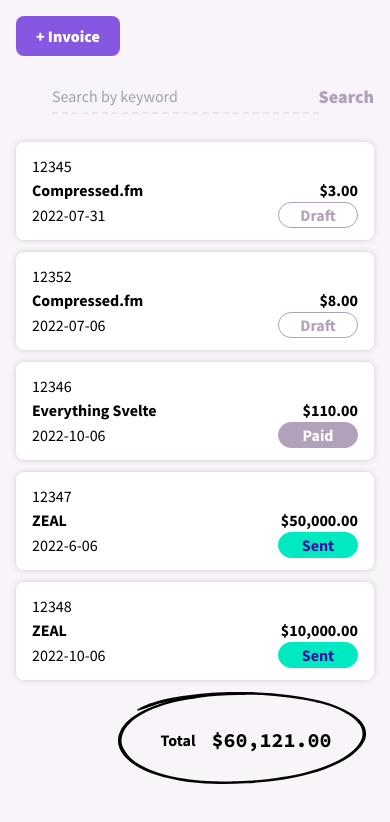
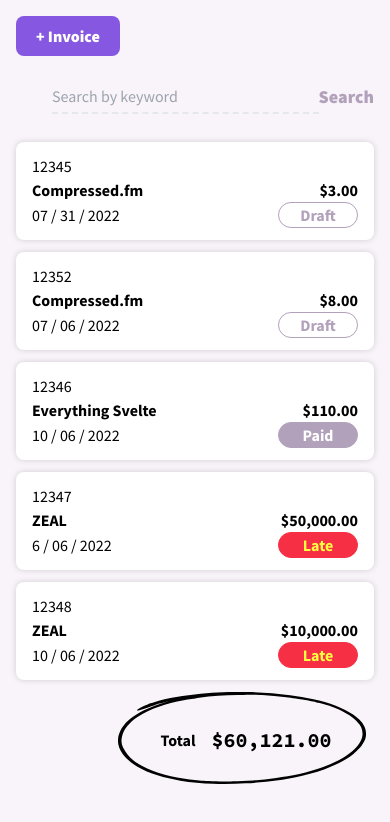
Before and after one commit to KevinCalmant/dollarholler, a SvelteKit app: page /invoices in a window 390 px wide. Shown: the top 822 px of the page. Built offline with nearby package versions, Linux system fonts and the light colour scheme; some icons are missing.

Commit message:
feat: format dates on the dashboard

```diff
--- a/package.json
+++ b/package.json
@@ -26,5 +26,8 @@
 		"tailwindcss": "^3.4.14",
 		"typescript": "^5.0.0",
 		"vite": "^5.0.3"
+	},
+	"dependencies": {
+		"date-fns": "^4.1.0"
 	}
 }
--- a/src/routes/(dashboard)/invoices/InvoiceRow.svelte
+++ b/src/routes/(dashboard)/invoices/InvoiceRow.svelte
@@ -1,20 +1,32 @@
 <script lang="ts">
   import Tag from '$lib/components/Tag.svelte'
+  import { formatDate, isLate } from '$utils/dateHelpers'
   import { centsToDollars, sumLineItems } from '$utils/moneyHelpers'
   import { Icon, Eye, EllipsisHorizontal } from 'svelte-hero-icons'
+  import { InvoiceStatus } from '../../../enums'
 
   let { invoice }: { invoice: Invoice } = $props()
 
   let formattedTotalAmount = $state('')
+  let dueDate = $state()
+  let invoiceStatus = $state<InvoiceStatus>()
 
   $effect(() => {
     formattedTotalAmount = centsToDollars(sumLineItems(invoice.lineItems))
+    dueDate = formatDate(invoice.dueDate)
+
+    if (invoice.invoiceStatus === 'draft') invoiceStatus = InvoiceStatus.DRAFT
+    else if (invoice.invoiceStatus === 'sent') {
+      invoiceStatus = isLate(invoice.dueDate) ? InvoiceStatus.LATE : InvoiceStatus.SENT
+    } else if (invoice.invoiceStatus === 'paid') {
+      invoiceStatus = InvoiceStatus.PAID
+    }
   })
 </script>
 
 <div class="invoice-table invoice-row items-center rounded-lg bg-white py-3 shadow-tableRow lg:py-6">
-  <div class="status"><Tag label={invoice.invoiceStatus} className="ml-auto lg:ml-0" /></div>
-  <div class="due-date textsm lg:text-lg">{invoice.dueDate}</div>
+  <div class="status"><Tag label={invoiceStatus} className="ml-auto lg:ml-0" /></div>
+  <div class="due-date textsm lg:text-lg">{dueDate}</div>
   <div class="invoice-number textsm lg:text-lg">{invoice.invoiceNumber}</div>
   <div class="client-name truncate text-base font-bold lg:text-xl">{invoice.client.name}</div>
   <div class="font-mondo amount textsm text-right font-bold lg:text-lg">
--- /dev/null
+++ b/src/utils/dateHelpers.ts
@@ -0,0 +1,17 @@
+import { isBefore } from 'date-fns'
+
+export const formatDate = (myDate: string): string => {
+  const [year, month, day] = splitDate(myDate)
+  return `${month} / ${day} / ${year}`
+}
+
+export const isLate = (myDate: string): boolean => {
+  const [year, month, day] = splitDate(myDate)
+  const dueDate = new Date(parseInt(year), parseInt(month), parseInt(day))
+  const today = new Date()
+  return isBefore(dueDate, today)
+}
+
+export const splitDate = (myDate: string): Array<string> => {
+  return myDate.split('-')
+}
```
Also changed, not shown: 1 other file (tests, documents, lock files or other folders).
